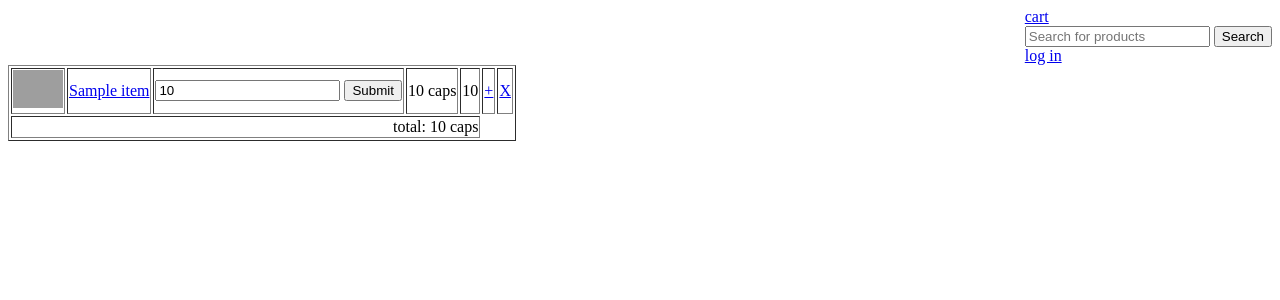
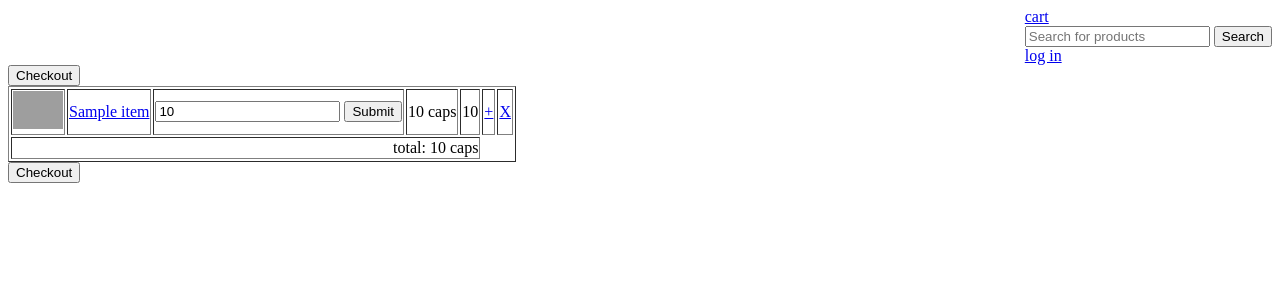
Before and after one commit to yharaskrik/nuclear-winners-server, a Flask app: template app/templates/cart.html in a window 1280 px wide. Shown: the top 300 px of the page. Run offline with Flask 2, Linux system fonts and the light colour scheme; the template is opened without the code that fills it: most values are stand-ins (such as "Sample title", 1, 10 or a date in 2020); data that the repository does not hold is empty; some libraries are stand-ins or nearby versions; grey boxes are pictures that could not be loaded.

Commit message:
Added checkout button to cart

```diff
--- a/app/templates/cart.html
+++ b/app/templates/cart.html
@@ -1,5 +1,8 @@
 {% extends "layout.html" %}
 {% block body %}
+    <form action="{{ url_for("order_options") }}" method="get">
+        <input type="submit" value="Checkout">
+    </form>
     <table border="1">
         {% for item in cart %}
             <tr>
@@ -23,4 +26,7 @@
 
         </tr>
     </table>
+    <form action="{{ url_for("order_options") }}" method="get">
+        <input type="submit" value="Checkout">
+    </form>
 {% endblock %}
```
